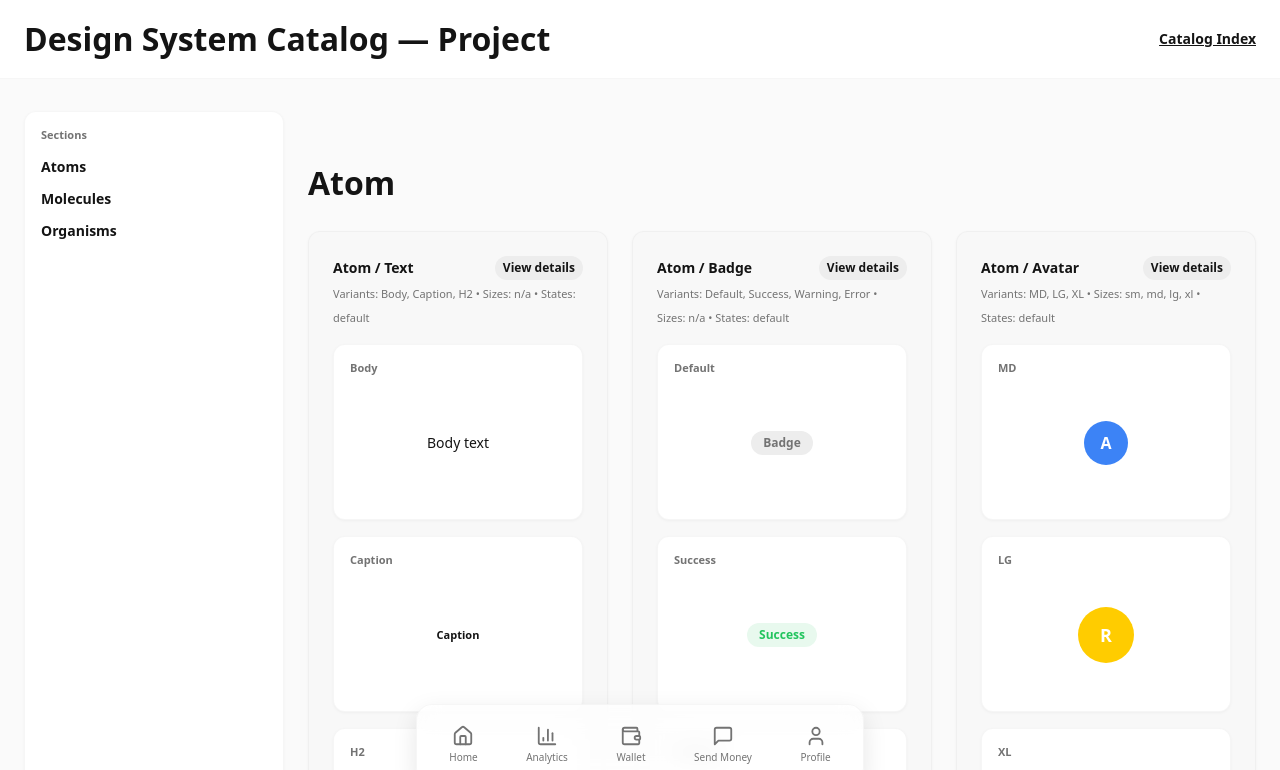
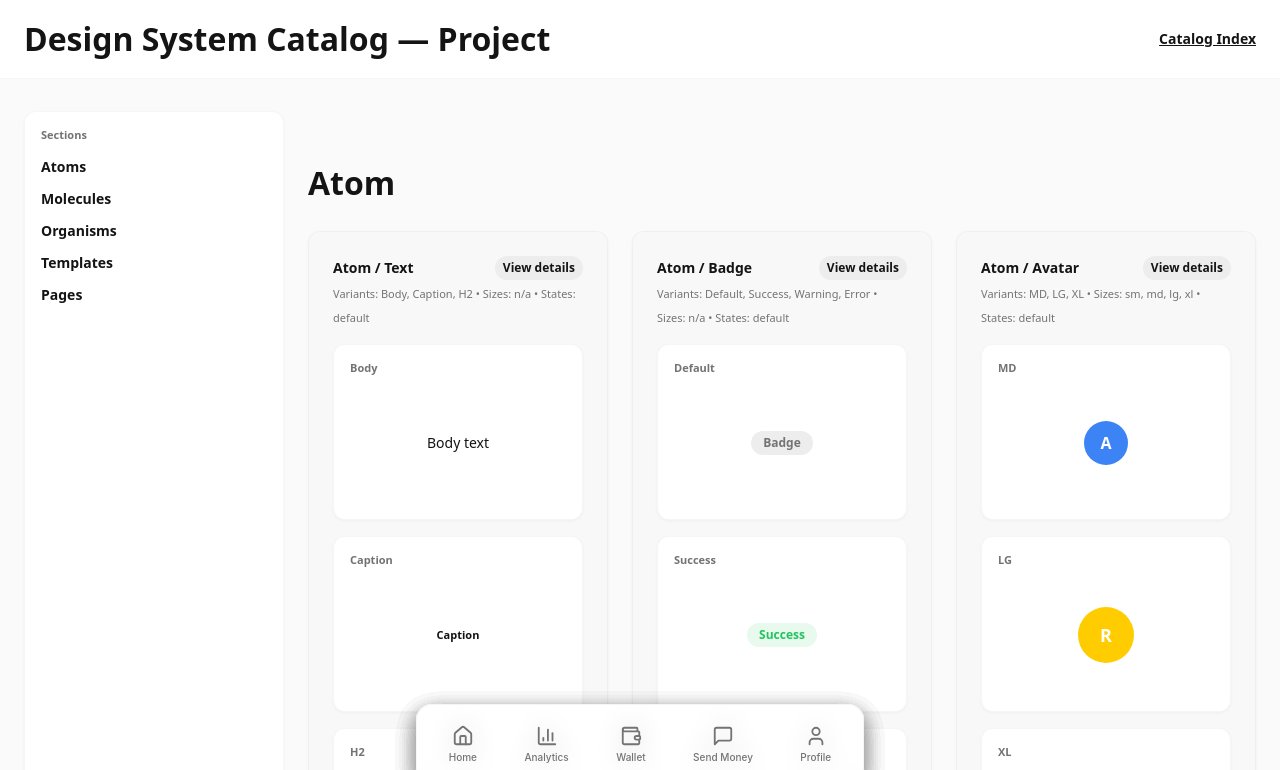
Before and after one commit to Orion-Blue/brutal-indian-palette, a React (Vite) app: page /design-system/catalog-all in a window 1280 px wide. Shown: the top 770 px of the page. Built offline with nearby package versions, Linux system fonts and the light colour scheme; the HTML template or start-up script is replaced by a standard one.

Commit message:
Include Template and Page sections in catalog page
cgen-2fcef020a6bf4572b9cc7762fda8214b

```diff
--- a/src/pages/DesignSystemCatalogAll.tsx
+++ b/src/pages/DesignSystemCatalogAll.tsx
@@ -99,18 +99,20 @@ export default function DesignSystemCatalogAll(){
         <nav className="h-full sticky top-20 self-start bg-card border border-border/30 rounded-xl p-4 shadow-sm">
           <Text variant="caption" weight="bold" className="block mb-3 text-muted-foreground">Sections</Text>
           <ul className="space-y-2">
-            <li><a href="#Atoms" className="text-sm font-semibold hover:underline">Atoms</a></li>
-            <li><a href="#Molecules" className="text-sm font-semibold hover:underline">Molecules</a></li>
-            <li><a href="#Organisms" className="text-sm font-semibold hover:underline">Organisms</a></li>
+            <li><a href="#Atom" className="text-sm font-semibold hover:underline">Atoms</a></li>
+            <li><a href="#Molecule" className="text-sm font-semibold hover:underline">Molecules</a></li>
+            <li><a href="#Organism" className="text-sm font-semibold hover:underline">Organisms</a></li>
+            <li><a href="#Template" className="text-sm font-semibold hover:underline">Templates</a></li>
+            <li><a href="#Page" className="text-sm font-semibold hover:underline">Pages</a></li>
           </ul>
         </nav>
 
         <div className="space-y-16">
-          {(['Atom','Molecule','Organism'] as const).map((section, idx) => (
+          {(['Atom','Molecule','Organism','Template','Page'] as const).map((section, idx) => (
             <section key={section} id={section} aria-label={section} className={cn(idx>0 && 'pt-16 mt-16 border-t border-border/40', section==='Organism' && 'bg-muted/20 rounded-xl p-4') }>
               <div className="mb-6 mt-12"><h2 className="text-[32px] font-semibold">{section}</h2></div>
               <div className="grid grid-cols-12 gap-6 items-stretch content-start">
-                {groups[section].map(meta => (
+                {groups[section]?.map(meta => (
                   <div key={`${section}-${meta.name}`} id={`${section}-${meta.name}`} className="col-span-12 md:col-span-6 xl:col-span-4 h-full">
                     <ComponentCard
                       category={meta.category}
```
